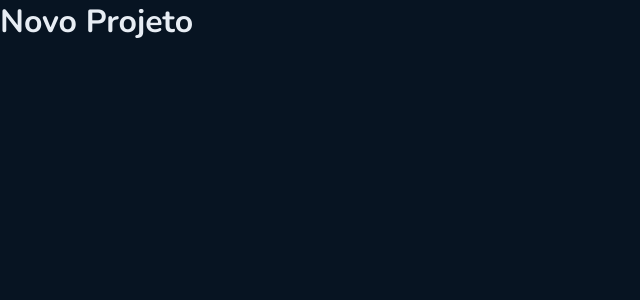
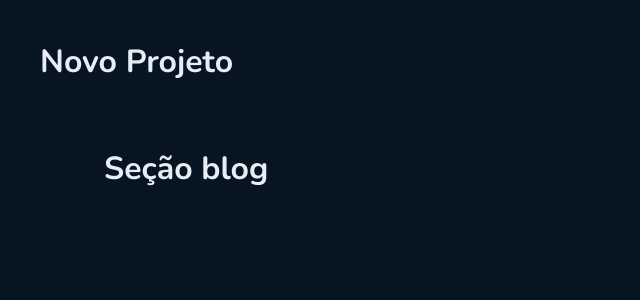
Before and after one commit to tiago-forward/github-blog-desafio-react, a React (Vite) app: page / in a window 1280 px wide. Shown: the top 300 px of the page, without its empty margins (0-640 px from the left). Built offline with nearby package versions, Linux system fonts and the light colour scheme.

Commit message:
added paging routing with react-router-dom

```diff
--- a/package.json
+++ b/package.json
@@ -12,6 +12,7 @@
   "dependencies": {
     "react": "^18.3.1",
     "react-dom": "^18.3.1",
+    "react-router-dom": "^6.25.1",
     "styled-components": "^6.1.12"
   },
   "devDependencies": {
--- a/src/App.tsx
+++ b/src/App.tsx
@@ -1,6 +1,9 @@
 import { ThemeProvider } from "styled-components";
 import { defaultTheme } from "./styles/themes/default";
 import { GlobalStyle } from "./styles/global";
+
+import { BrowserRouter } from "react-router-dom";
+import { Router } from "./Router";
 
 export function App() {
 
@@ -8,7 +11,9 @@ export function App() {
     <ThemeProvider theme={defaultTheme}>
       <GlobalStyle />
 
-      <h1>Novo Projeto</h1>
+      <BrowserRouter>
+        <Router />
+      </BrowserRouter>
     </ThemeProvider>
   )
 }
--- /dev/null
+++ b/src/Router.tsx
@@ -0,0 +1,16 @@
+import { Route, Routes } from 'react-router-dom'
+import { DefaultLayout } from './layouts/DefaultLayout'
+
+import { Blog } from './pages/Blog'
+import { Post } from './pages/Post'
+
+export function Router() {
+    return (
+        <Routes>
+            <Route path="/" element={<DefaultLayout />}>
+                <Route path="/" element={<Blog />} />
+                <Route path="/post" element={<Post />} />
+            </Route>
+        </Routes>
+    )
+}
--- /dev/null
+++ b/src/components/Header/index.tsx
@@ -0,0 +1,7 @@
+export function Header() {
+    return (
+        <header>
+            <h1>Novo Projeto</h1>
+        </header>
+    )
+}
--- /dev/null
+++ b/src/layouts/DefaultLayout/index.tsx
@@ -0,0 +1,14 @@
+import { LayoutContainer } from './styles'
+
+import { Outlet } from 'react-router-dom'
+
+import { Header } from '../../components/Header'
+
+export function DefaultLayout() {
+  return (
+    <LayoutContainer>
+      <Header />
+      <Outlet />
+    </LayoutContainer>
+  )
+}
--- /dev/null
+++ b/src/layouts/DefaultLayout/styles.ts
@@ -0,0 +1,9 @@
+import styled from 'styled-components'
+
+export const LayoutContainer = styled.div`
+    max-width: 80rem;
+    margin: auto;
+    padding: 2.5rem;
+    background: ${(props) => props.theme['base-background']};
+    border-radius: 8px;
+`
```
Also changed, not shown: src/components/Header/styles.ts (added), 1 other file (tests, documents, lock files or other folders).
